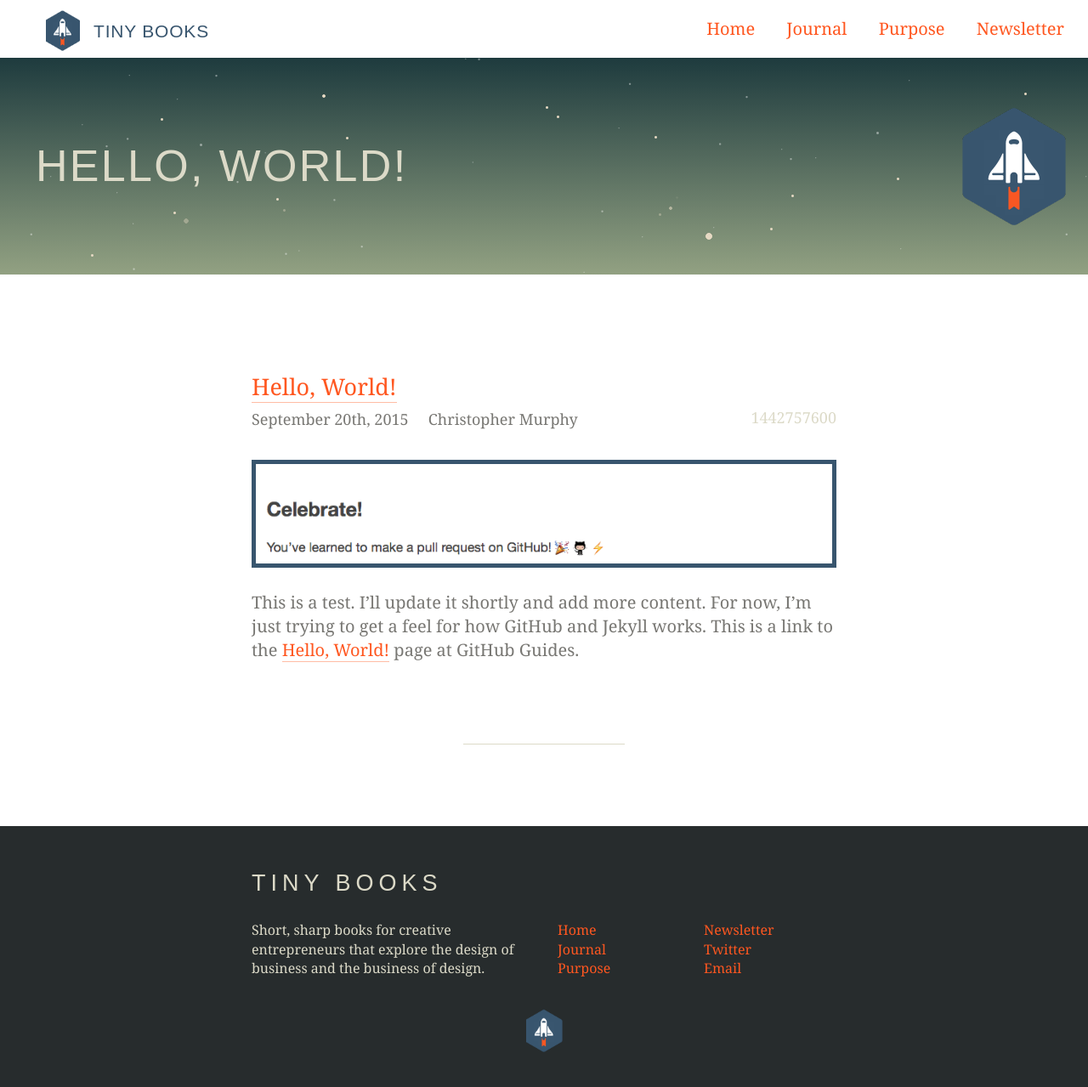
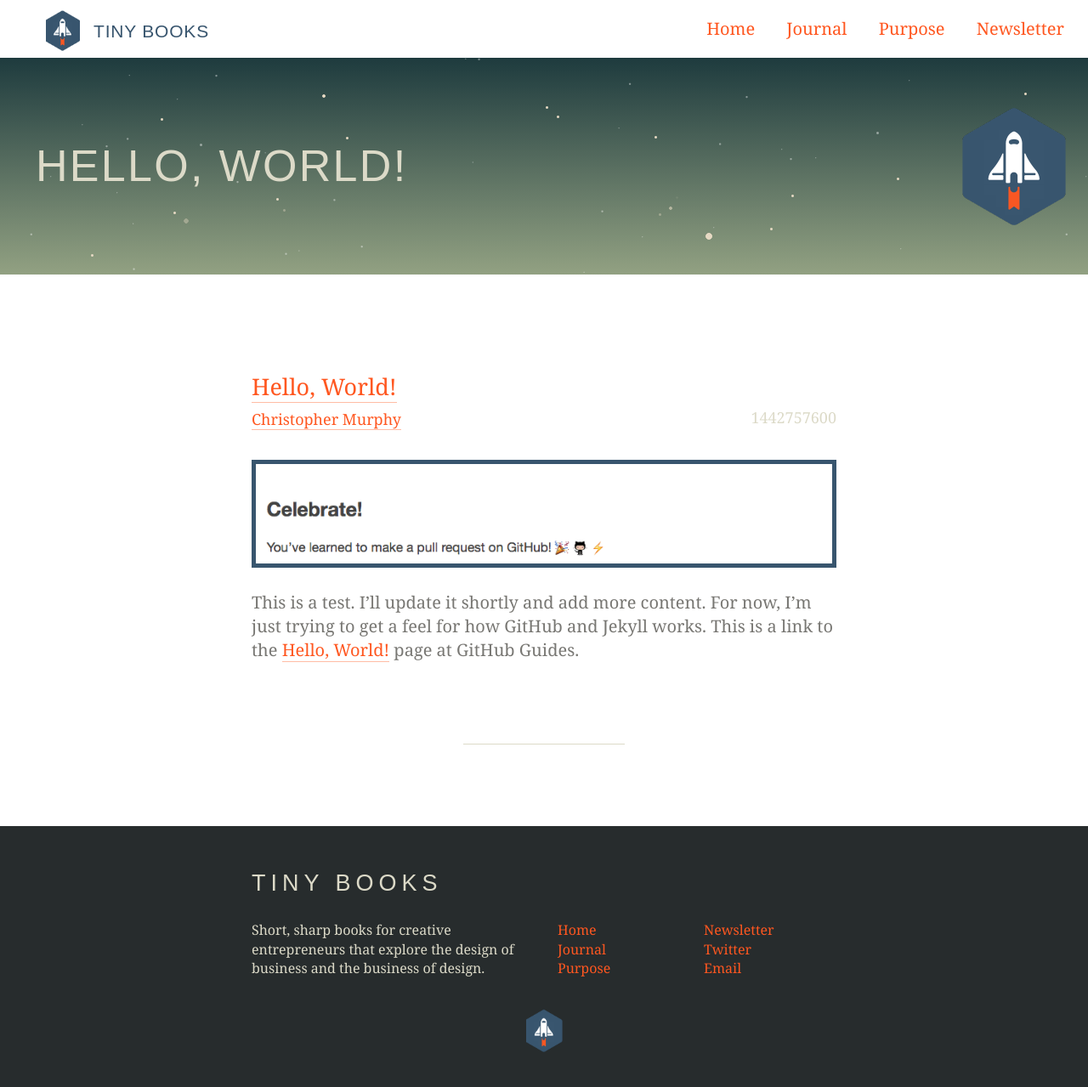
Before and after one commit to tinybooks/tinybooks.github.io, a Jekyll site: the page built from _posts/2015-09-20-hello-world.md, in a window 1280 px wide. Shown: the whole page at 85% size. Built offline with Jekyll 4.4.1, drawn with Linux system fonts in a browser that asks for light colours; nearby versions of some CDN libraries; some of the changed lines change nothing that is shown.

Commit message:
Refined metadata.

```diff
--- a/_layouts/post.html
+++ b/_layouts/post.html
@@ -8,8 +8,7 @@ title-override: Journal
     <div class="container">
       <h1><a class="post-link" href="{{ post.url | prepend: site.baseurl }}">{{ page.title }}</a></h1>
       <ul class="post-meta">
-        <li>{{ page.date | date: "%B %-d" }}{% case d %}{% when '1' or '21' or '31' %}{{ d }}st{% when '2' or '22' %}{{ d }}nd{% when '3' or '23' %}{{ d }}rd{% else %}{{ d }}th{% endcase %}, {{ page.date | date: "%Y" }}</li>
-        <li>{{ page.author }}</li>
+        <li><a href="https://twitter.com/fehler" title="Follow me on Twitter.">{{ page.author }}</a></li>
         <li class="post-meta--unix"><a href="{{ post.url | prepend: site.baseurl }}">{{ page.date | date: "%s" }}</a></li>
       </ul>
       <img class="post-image" src="/assets/{{ page.image }}" alt="{{ page.imagealt }}" />
```
